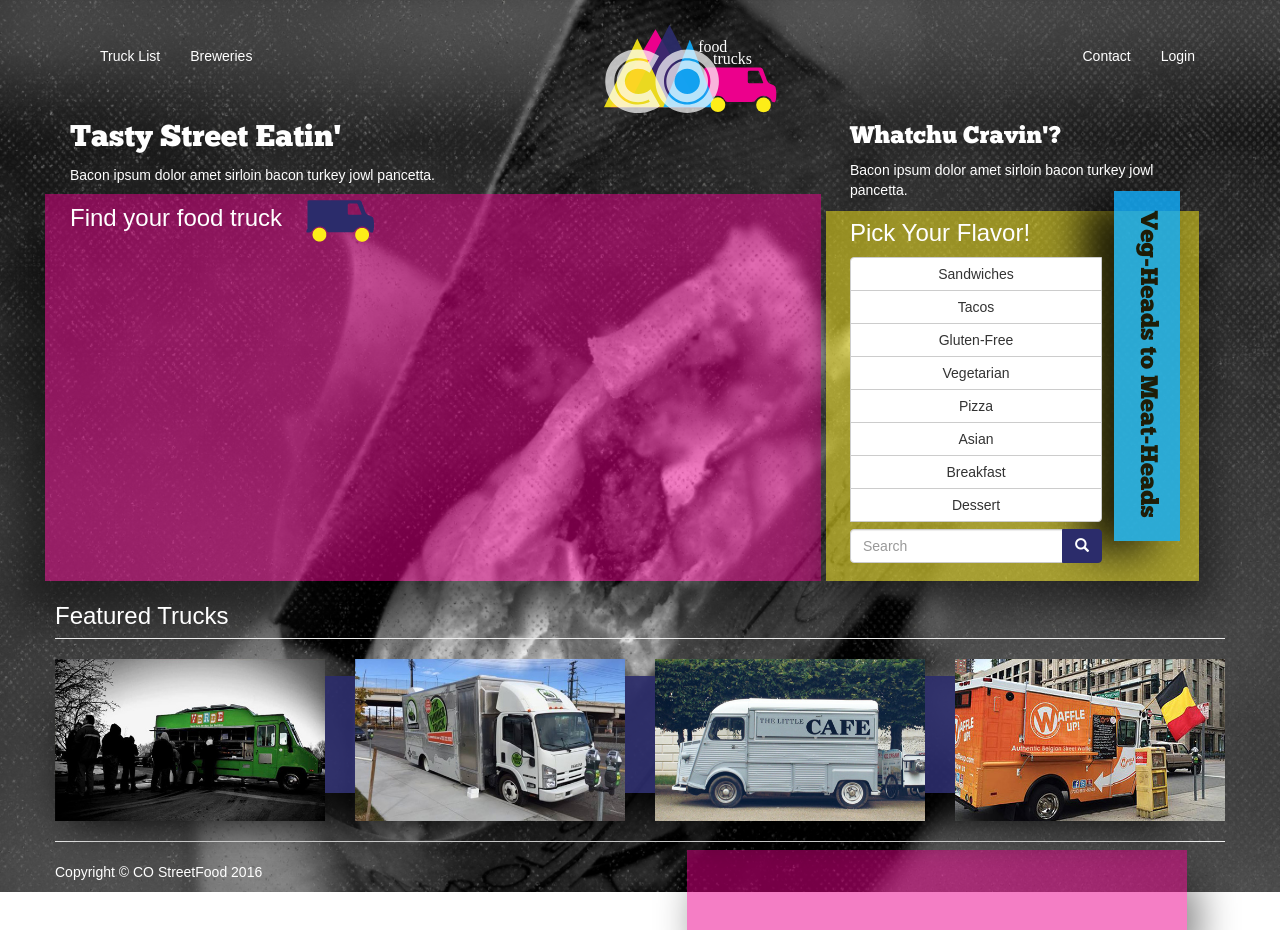
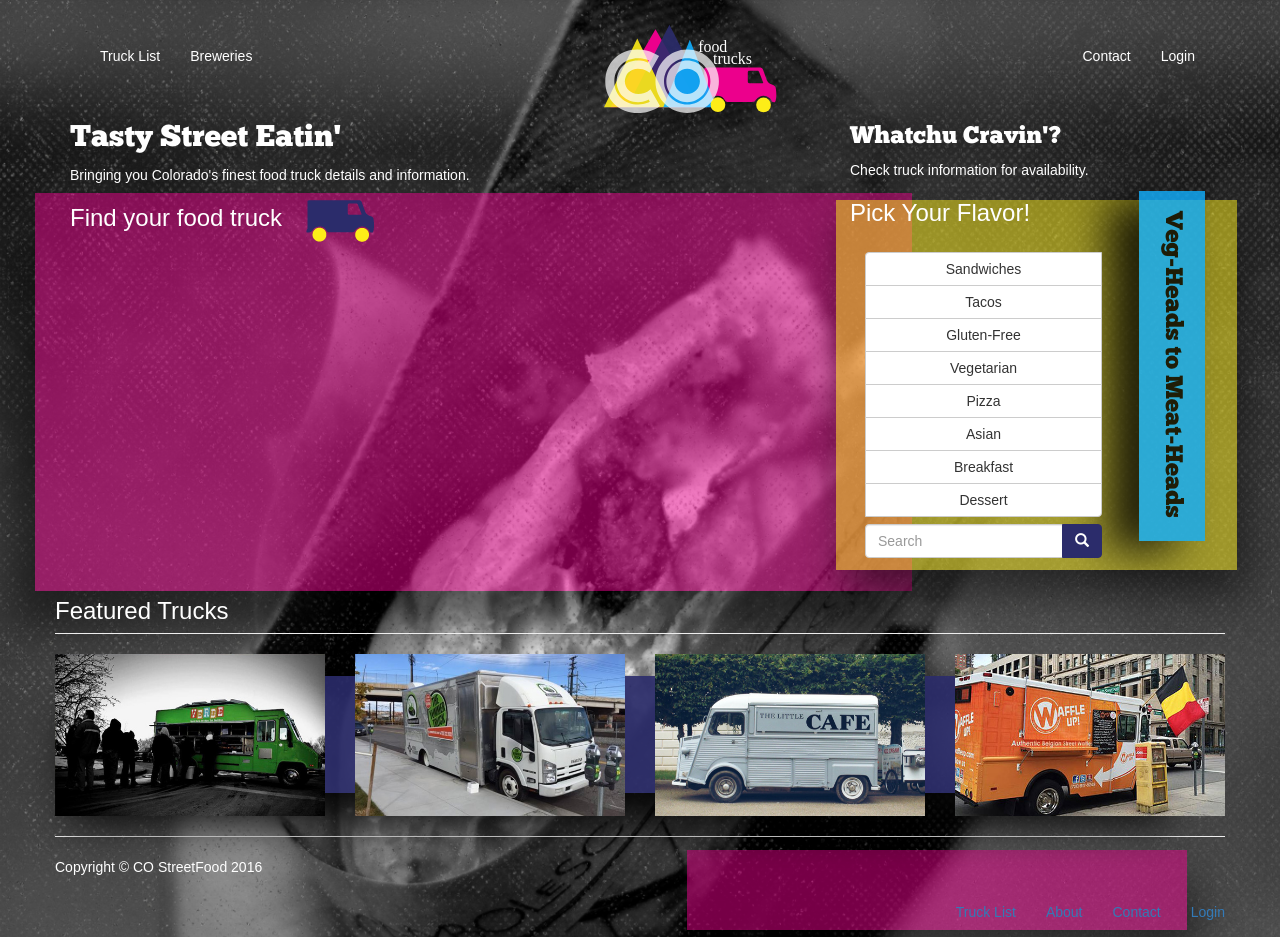
Before and after one commit to CaitlinSweeney/Food-Truck-Finder, a plain HTML site: page index.html in a window 1280 px wide. Drawn offline with nearby package versions, Linux system fonts and the light colour scheme; some packages are replaced by stand-ins of ours; a web font is replaced by a local one.

Commit message:
last maybe

```diff
--- a/index.html
+++ b/index.html
@@ -63,9 +63,9 @@
         <div class="row">
 					<div class="col-md-8">
 						<h2 class="headline">Tasty Street Eatin'</h2>
-						<p>Bacon ipsum dolor amet sirloin bacon turkey jowl pancetta.</p>
+						<p>Bringing you Colorado's finest food truck details and information.</p>
 
-						<h3>Find your food truck</h3>
+						<h3 class="map-header">Find your food truck</h3>
 						<img class="mini-truck" src="imgs/mini-truck.png"><img>
 
 
@@ -102,7 +102,7 @@
 
             <div class="col-md-4">
                 <h3><span style="font-family:Chunkfive"> Whatchu Cravin'?</h3>
-                <p>Bacon ipsum dolor amet sirloin bacon turkey jowl pancetta.</p>
+            		<p>Check truck information for availability.</p>
                 <h3>Pick Your Flavor!</h3>
 								<div id="filters" class="btn-group btn-group-vertical myButtons" role="group" aria-label="food types">
 								  <div class="btn-group" role="group">
@@ -155,7 +155,7 @@
         <!-- Related Projects Row -->
         <div class="row">
 
-            <div class="col-lg-12">
+            <div class="col-lg-12 featured-">
                 <h3 class="page-header">Featured Trucks</h3>
             </div>
 
@@ -180,6 +180,12 @@
                 </div>
             </div>
             <!-- /.row -->
+						<ul class="nav navbar-nav navbar-right" "list-footer">
+							<li><a href="#about">Truck List</a></li>
+							<li><a href="#about">About</a></li>
+				      <li><a href="#about">Contact</a></li>
+				      <li><a href="#contact">Login</a></li>
+				    </ul>
         </footer>
 
 
--- a/style.css
+++ b/style.css
@@ -95,6 +95,8 @@ body {
 
 #filters.btn-group.btn-group-vertical{
   width: 70%;
+  padding-left: 15px;
+  padding-top: 15px;
 }
 
 .btn-group button:hover{
@@ -110,6 +112,7 @@ body {
 #custom-search-input{
   margin-top:2%;
   width: 70%;
+  padding-left: 15px;
 }
 #custom-search-input button{
   background-color: #2b2c6b;
@@ -134,27 +137,30 @@ body {
   width:200px;
 }
 
+.map-header{
+  margin-bottom: 0px;
+}
 /* BG ELEMENTS */
 
 .div-box1 {
   position: absolute;
   background-color: #ec008c;
-  width: 776px;
-  height: 387px;
+  width: 877px;
+  height: 398px;
   opacity: 0.5;
-  top: 194px;
-  left: 45px;
+  top: 193px;
+  left: 35px;
   box-shadow: -25px 37px 40px black;
 
 }
 .div-box2 {
   position: absolute;
   background-color: #fded18;
-  width: 373px;
+  width: 401px;
   height: 370px;
   opacity: 0.5;
-  top: 211px;
-  left: 826px;
+  top: 200px;
+  left: 836px;
   box-shadow: 10px 25px 40px black;
 }
 .div-box2-2 {
@@ -174,7 +180,7 @@ body {
   height: 66px;
   opacity: 0.8;
   top: 333px;
-  left: 972px;
+  left: 997px;
   box-shadow: 10px 30px 40px black;
   transform: rotate(90deg);
   -webkit-transform: rotate(90deg);r
@@ -225,9 +231,21 @@ body {
     margin-bottom: 25px;
 }
 
+.featured-trucks{
+  padding-top: 20px;
+}
+
 footer {
     margin: 50px 0;
 }
+
+.list-footer a{
+  color: #fff;
+}
+.list-footer a:hover{
+  color: #000;
+}
+
 
 /* MEDIA QUERIES */
 
```
